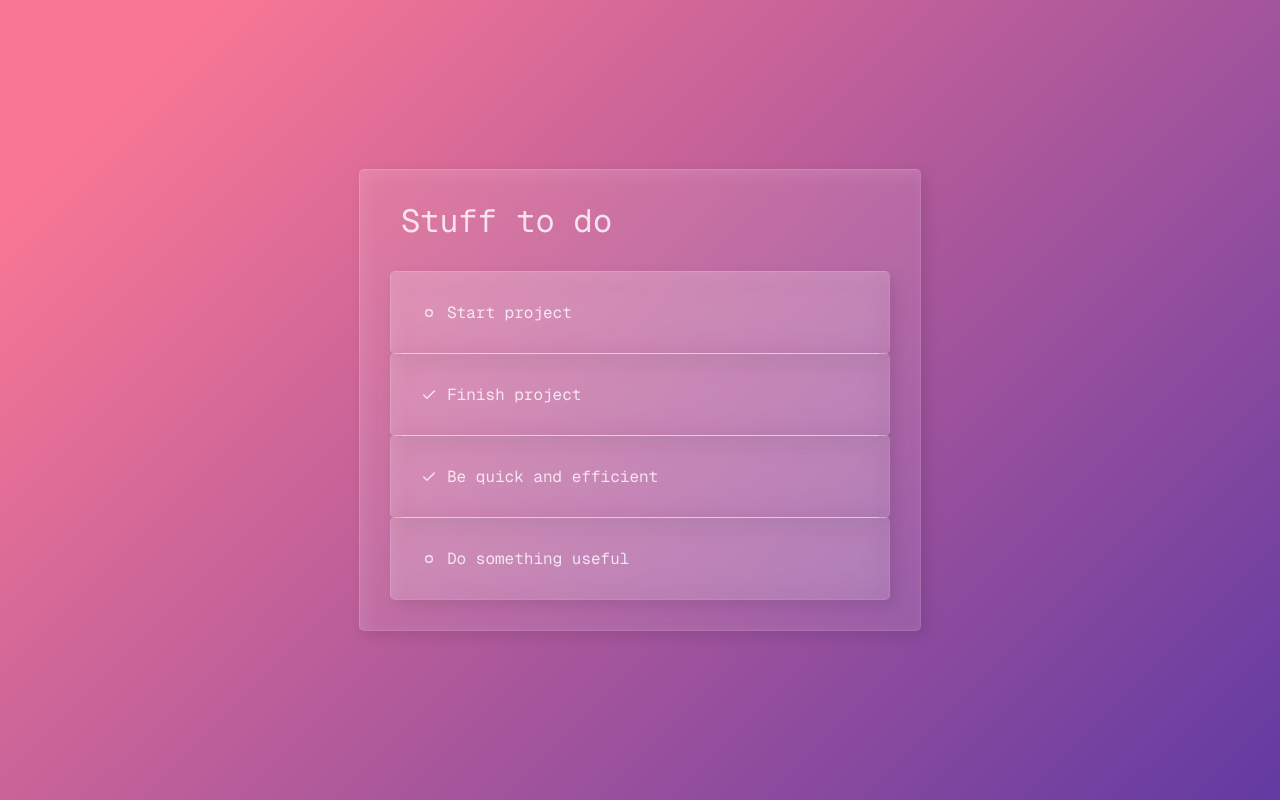
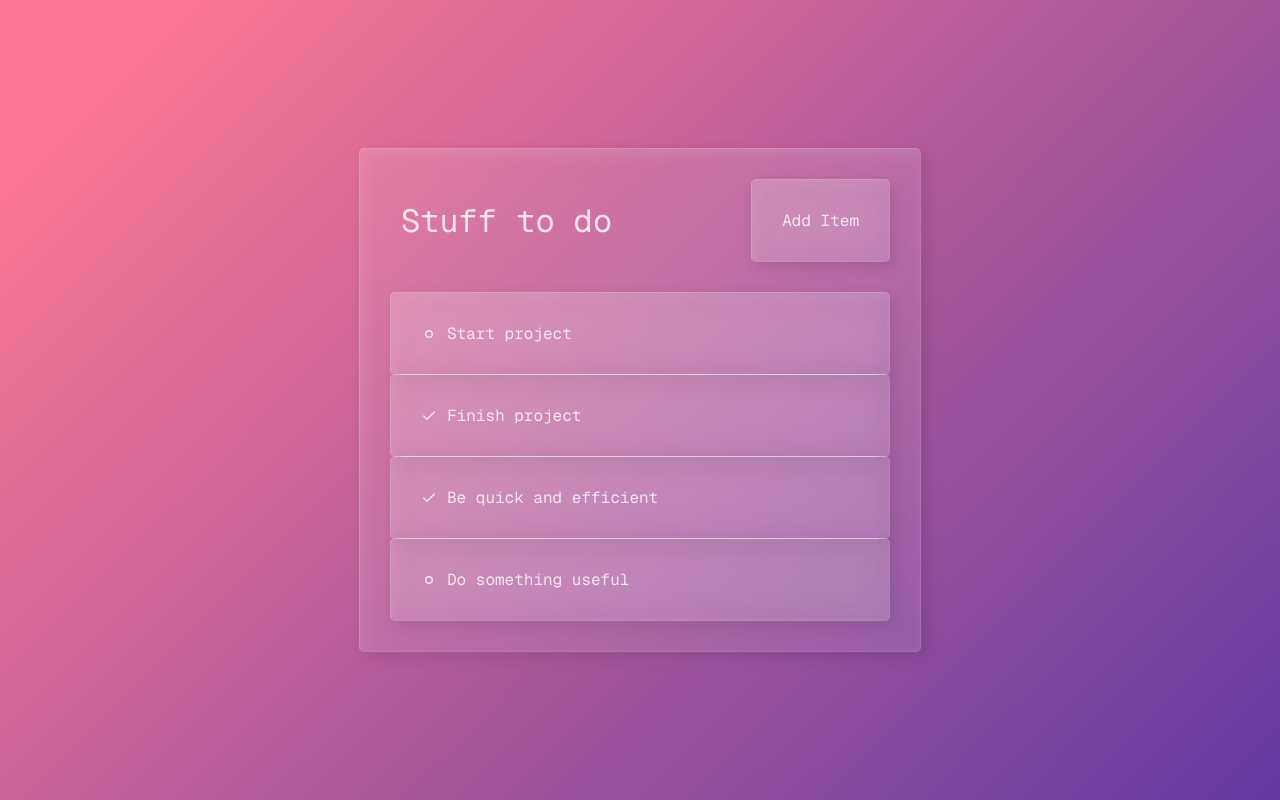
Before and after one commit to coding-z/Timely, a Next.js app: page / in a window 1280 px wide. Built offline with nearby package versions, Linux system fonts and the light colour scheme.

Commit message:
Add new item button

```diff
--- /dev/null
+++ b/components/button.tsx
@@ -0,0 +1,25 @@
+"use client";
+
+import React from "react";
+import Glass from "./glass";
+
+export default function Button({ children }: { children: React.ReactNode }) {
+  return (
+    <>
+      <div className="root">
+        <Glass variant="secondary">{children}</Glass>
+      </div>
+      <style jsx>{`
+        div.root {
+          transition-property: transform;
+          transition-duration: 0.4s;
+
+          &:hover {
+            transform: translateY(-5px);
+            cursor: pointer;
+          }
+        }
+      `}</style>
+    </>
+  );
+}
--- a/components/checklist.tsx
+++ b/components/checklist.tsx
@@ -4,6 +4,7 @@ import Glass from "./glass";
 import { VscCircle } from "react-icons/vsc";
 import { LuCheck } from "react-icons/lu";
 import { useState } from "react";
+import Button from "./button";
 
 interface ChecklistItem {
   id: number;
@@ -30,8 +31,11 @@ export default function Checklist({ data = mockData }: { data?: Checklist }) {
   const [checklist, setChecklist] = useState(data);
 
   return (
-    <div>
-      <h1>{checklist.title}</h1>
+    <div className="root">
+      <header>
+        <h1>{checklist.title}</h1>
+        <Button>Add Item</Button>
+      </header>
       <ul>
         {checklist.items.map((item) => (
           <li
@@ -60,7 +64,7 @@ export default function Checklist({ data = mockData }: { data?: Checklist }) {
         ))}
       </ul>
       <style jsx>{`
-        div {
+        div.root {
           display: block flex;
           flex-direction: column;
           justify-content: flex-start;
@@ -68,6 +72,13 @@ export default function Checklist({ data = mockData }: { data?: Checklist }) {
           gap: 30px;
           min-width: 300px;
           width: 500px;
+        }
+
+        header {
+          display: block flex;
+          flex-direction: row;
+          justify-content: space-between;
+          align-items: center;
         }
 
         .item-layout {
```
